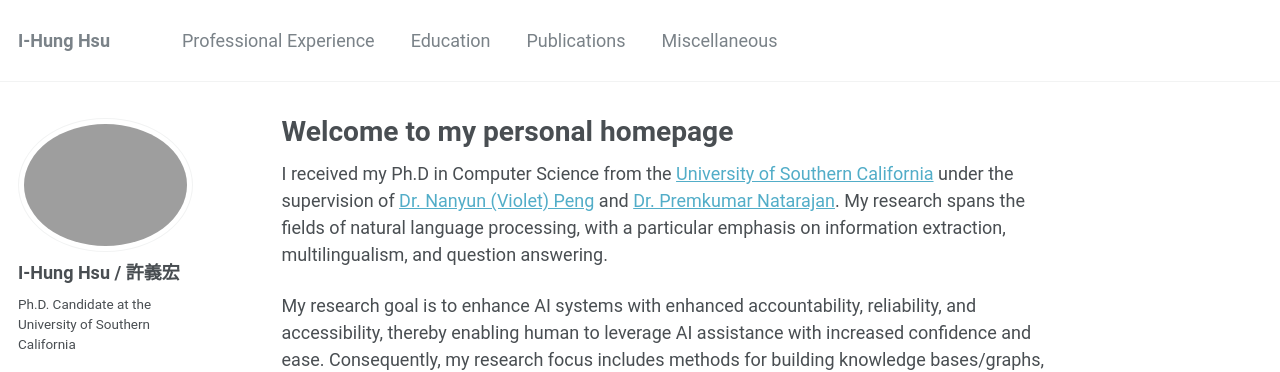
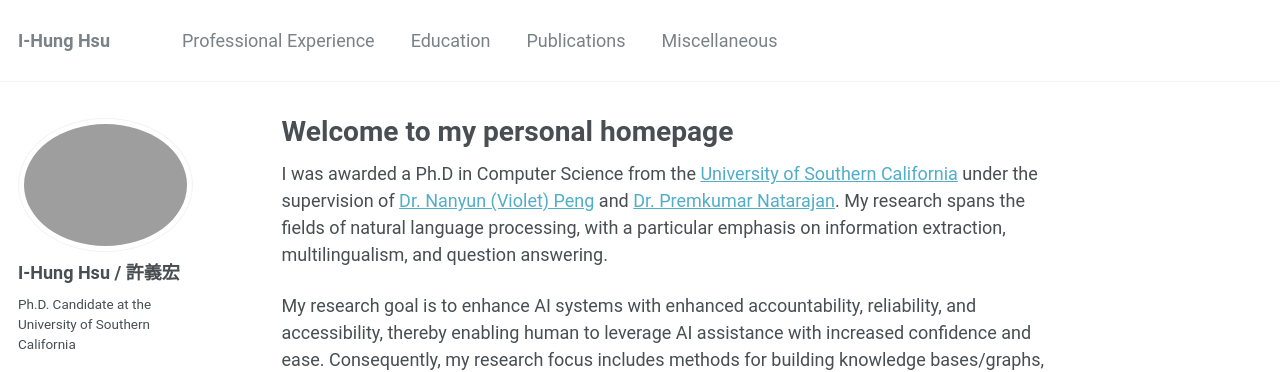
Before and after one commit to ihungalexhsu/ihungalexhsu.github.io, a Jekyll site: the page built from _pages/about.md, in a window 1280 px wide and 1188 px high. Shown: the top 372 px of the window. Built offline with Jekyll 4.4.1, drawn with Linux system fonts in a browser that asks for light colours.

Commit message:
graduate

```diff
--- a/_pages/about.md
+++ b/_pages/about.md
@@ -9,7 +9,7 @@ redirect_from:
 ---
 
 <p align="left">
-  I received my Ph.D in Computer Science from the <a href="https://www.cs.usc.edu/">University of Southern California</a> under the supervision of <a href="https://vnpeng.net/">Dr. Nanyun (Violet) Peng</a> and <a href="https://viterbi.usc.edu/directory/faculty/Natarajan/Premkumar">Dr. Premkumar Natarajan</a>. My research spans the fields of natural language processing, with a particular emphasis on information extraction, multilingualism, and question answering.
+  I was awarded a Ph.D in Computer Science from the <a href="https://www.cs.usc.edu/">University of Southern California</a> under the supervision of <a href="https://vnpeng.net/">Dr. Nanyun (Violet) Peng</a> and <a href="https://viterbi.usc.edu/directory/faculty/Natarajan/Premkumar">Dr. Premkumar Natarajan</a>. My research spans the fields of natural language processing, with a particular emphasis on information extraction, multilingualism, and question answering.
 </p>
 
 <p align="left">
```
